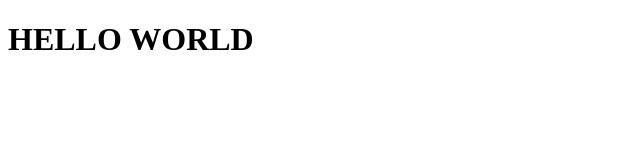
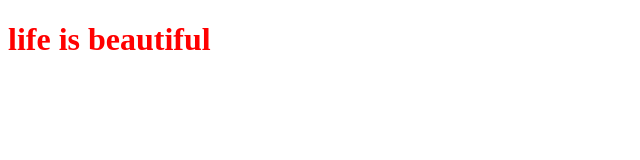
Before and after one commit to naphydeby/form-javascript, a plain HTML site: page index.html in a window 1280 px wide. Shown: the whole page, without its empty margins (0-640 px from the left). Drawn offline with Linux system fonts and the light colour scheme.

Commit message:
I just added javascript

```diff
--- a/index.html
+++ b/index.html
@@ -6,8 +6,10 @@
     <title>Document</title>
 </head>
 <body>
-    <h1>HELLO WORLD
-
-    </h1>
+    <h1 id="d">HELLO WORLD </h1>
+    <script>
+     document.getElementById('d').innerHTML="life is beautiful";
+     document.getElementById("d").style.color="red";
+    </script>
 </body>
 </html>
```
